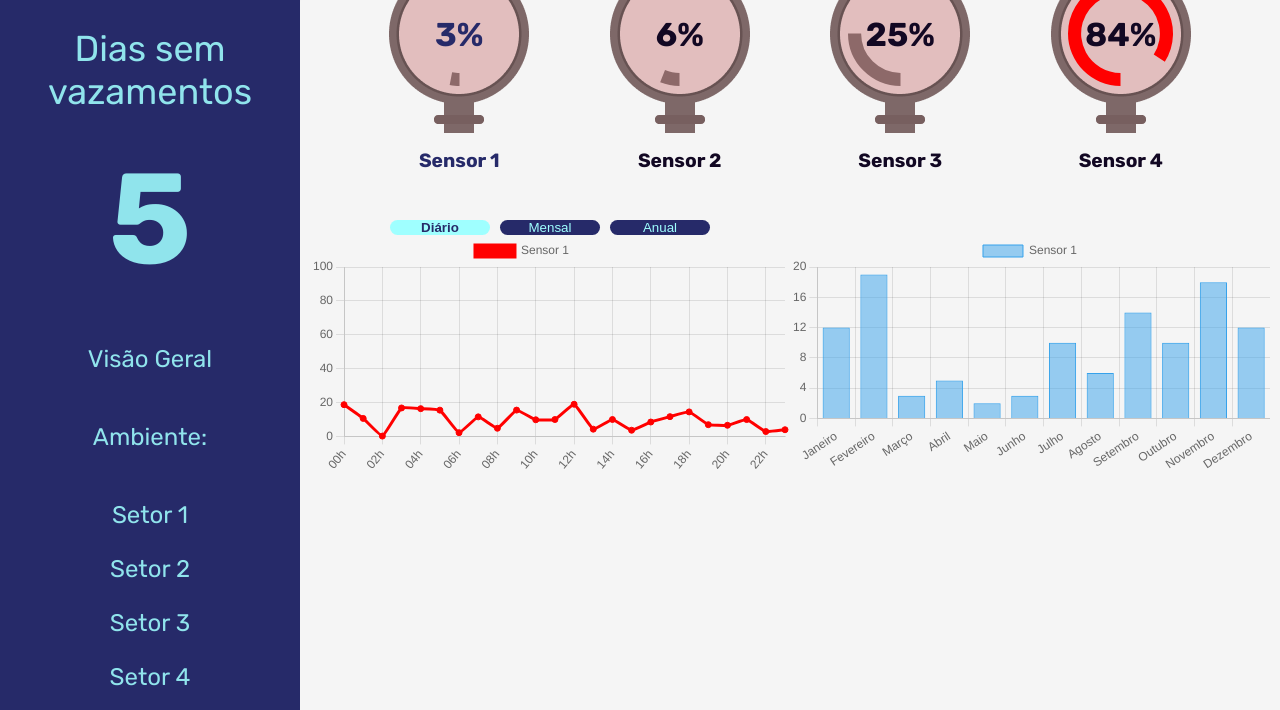
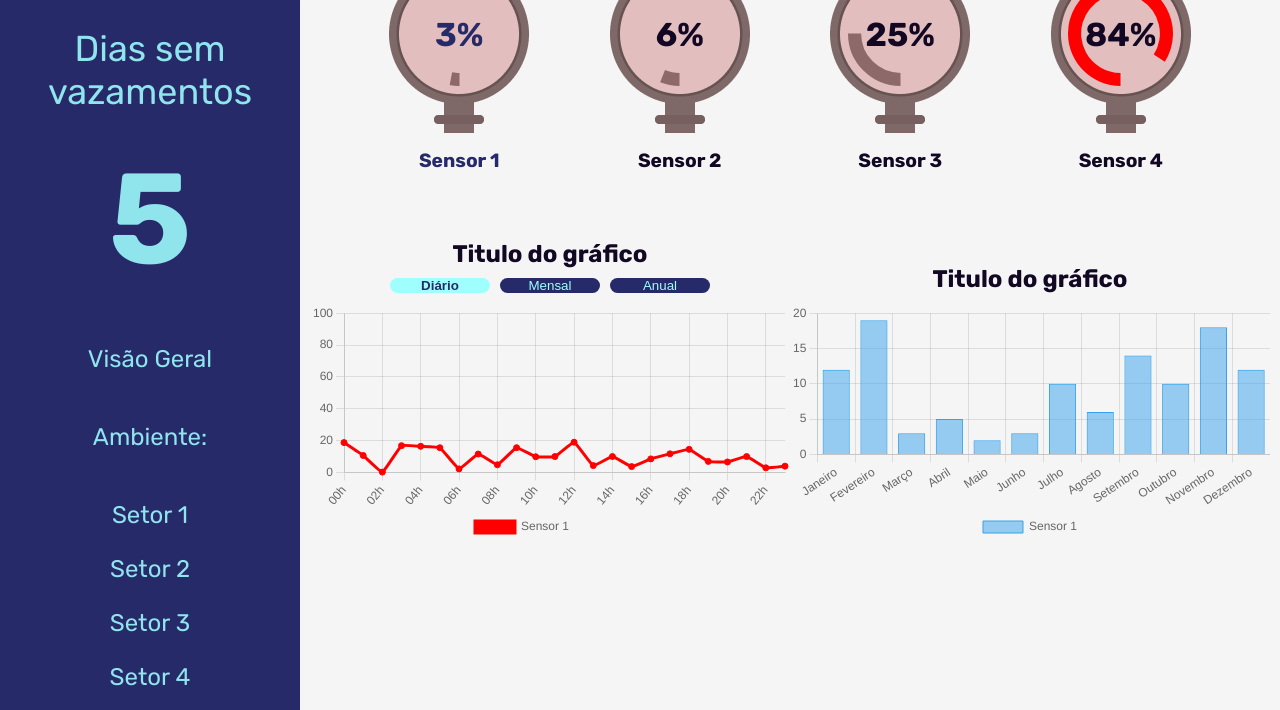
Before and after one commit to BryanRO-SpTech/gasDetect_GuysInc, a plain HTML site: page Site_Institucional/html/dashboard.html in a window 1280 px wide. Shown: the part 90-800 px from the top of the page. Drawn offline with nearby package versions, Linux system fonts and the light colour scheme.

Commit message:
Corerção de bugs

```diff
--- a/Site_Institucional/css/dashboard.css
+++ b/Site_Institucional/css/dashboard.css
@@ -242,6 +242,8 @@ main {
     flex-direction: column;
     align-items: center;
     justify-content: flex-end;
+    gap: 10px;
+    margin-top: 20px;
 }
 
 .line {
--- a/Site_Institucional/html/dashboard.html
+++ b/Site_Institucional/html/dashboard.html
@@ -63,6 +63,7 @@
 
         <div class="container">
             <section class="line chart">
+                <h1>Titulo do gráfico</h1>
                 <div class="filters">
                     <button class="filter selected" id="diario">Diário</button>
                     <button class="filter" id="mensal">Mensal</button>
@@ -76,6 +77,7 @@
             </section>
 
             <section class="bar chart">
+                <h1>Titulo do gráfico</h1>
                 <canvas id="barChart"></canvas>
             </section>
         </div>
--- a/Site_Institucional/js/dashboard.js
+++ b/Site_Institucional/js/dashboard.js
@@ -47,7 +47,7 @@ function mostrarKPI() {
                     cutout: '75%',
                     hoverOffset: 4
                 }]
-            },
+            }
         });
     }
 
@@ -114,6 +114,11 @@ function mostrarGraficoDeLinha() {
                     y: {
                         beginAtZero: true,
 
+                    }
+                },
+                plugins: {
+                    legend: {
+                        position: "bottom"
                     }
                 }
             }
@@ -207,6 +212,11 @@ function mostrarGraficoDeBarra() {
                     y: {
                         beginAtZero: true
                     }
+                },
+                plugins: {
+                    legend: {
+                        position: "bottom"
+                    }
                 }
             }
 
--- a/Site_Institucional/js/dashboardData.js
+++ b/Site_Institucional/js/dashboardData.js
@@ -307,18 +307,18 @@ const dataAnual = [
     },
     {
         registros: [
-            { id: 1, porcGas: Math.random() * 15 + 75, mes: "Janeiro" },
-            { id: 2, porcGas: Math.random() * 15 + 75, mes: "Fevereiro" },
-            { id: 3, porcGas: Math.random() * 15 + 75, mes: "Março" },
-            { id: 4, porcGas: Math.random() * 15 + 75, mes: "Abril" },
-            { id: 5, porcGas: Math.random() * 15 + 75, mes: "Maio" },
-            { id: 6, porcGas: Math.random() * 15 + 75, mes: "Junho" },
-            { id: 7, porcGas: Math.random() * 15 + 75, mes: "Julho" },
-            { id: 8, porcGas: Math.random() * 15 + 75, mes: "Agosto" },
-            { id: 9, porcGas: Math.random() * 15 + 75, mes: "Setembro" },
-            { id: 10, porcGas: Math.random() * 15 + 75, mes: "Outubro" },
-            { id: 11, porcGas: Math.random() * 15 + 75, mes: "Novembro" },
-            { id: 12, porcGas: Math.random() * 15 + 75, mes: "Dezembro" }
+            { id: 1, porcGas: 0, mes: "Janeiro" },
+            { id: 2, porcGas: Math.random() * 2, mes: "Fevereiro" },
+            { id: 3, porcGas: Math.random() * 5, mes: "Março" },
+            { id: 4, porcGas: Math.random() * 7, mes: "Abril" },
+            { id: 5, porcGas: 0, mes: "Maio" },
+            { id: 6, porcGas: Math.random() * 15, mes: "Junho" },
+            { id: 7, porcGas: Math.random() * 8, mes: "Julho" },
+            { id: 8, porcGas: Math.random() * 15, mes: "Agosto" },
+            { id: 9, porcGas: 0, mes: "Setembro" },
+            { id: 10, porcGas: Math.random() * 4, mes: "Outubro" },
+            { id: 11, porcGas: Math.random() * 1, mes: "Novembro" },
+            { id: 12, porcGas: Math.random() * 10, mes: "Dezembro" }
         ]
     }
 ];
```
Also changed, not shown: Site_Institucional/css/style.css (+5 -3 lines), Site_Institucional/html/index.html (+1 -1 lines), teste.js (added), 1 other file.
